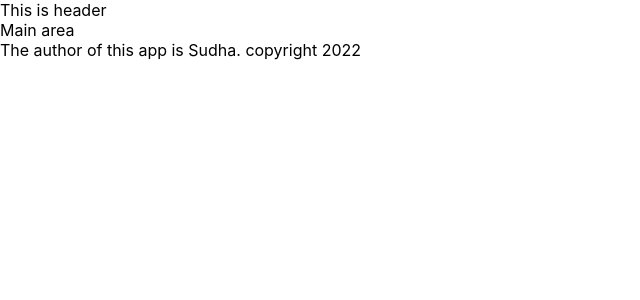
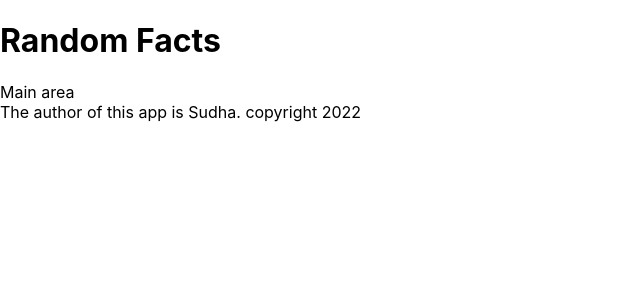
Before and after one commit to Voruganti1/Random-Facts, a React (Create React App) app in the folder random-facts/: page / in a window 1280 px wide. Shown: the top 300 px of the page, without its empty margins (0-640 px from the left). Built offline with nearby package versions, Linux system fonts and the light colour scheme; no server answers.

Commit message:
with context

```diff
--- a/random-facts/src/App.js
+++ b/random-facts/src/App.js
@@ -2,11 +2,9 @@ import "./App.css";
 import axios from "axios";
 import React, { useState, useEffect } from "react";
 import { TestComponent } from "./TestComponent";
-import Header from "./components/Header";
+import { Header } from "./components/Header";
 import Footer from "./components/Footer";
 import AppState from "./components/AppState";
-
-const URL = "https://catfact.ninja/fact";
 
 function App() {
   return (
--- a/random-facts/src/components/AppState.js
+++ b/random-facts/src/components/AppState.js
@@ -2,10 +2,10 @@ import React, { createContext, useState, useEffect } from "react";
 import axios from "axios";
 
 export const AppContext = createContext({});
-const URL = "https://catfact.ninja/fact";
 
 const AppState = (props) => {
   const [randomFact, setRandomFact] = useState("");
+  const URL = "https://catfact.ninja/fact";
 
   async function getData() {
     const response = await axios.get(URL);
--- a/random-facts/src/components/Header.js
+++ b/random-facts/src/components/Header.js
@@ -1,7 +1,17 @@
-import React from "react";
+import { useContext } from "react";
+import { AppContext } from "./AppState";
 
-const Header = () => {
-  return <header>This is header</header>;
+export const Header = () => {
+  const { randomFact, appName } = useContext(AppContext);
+
+  return (
+    <header>
+      <h1>{appName}</h1>
+      <h4>{randomFact}</h4>
+    </header>
+  );
 };
 
-export default Header;
+export const HeaderTitle = () => {
+  return <h1>This is The Title</h1>;
+};
```
